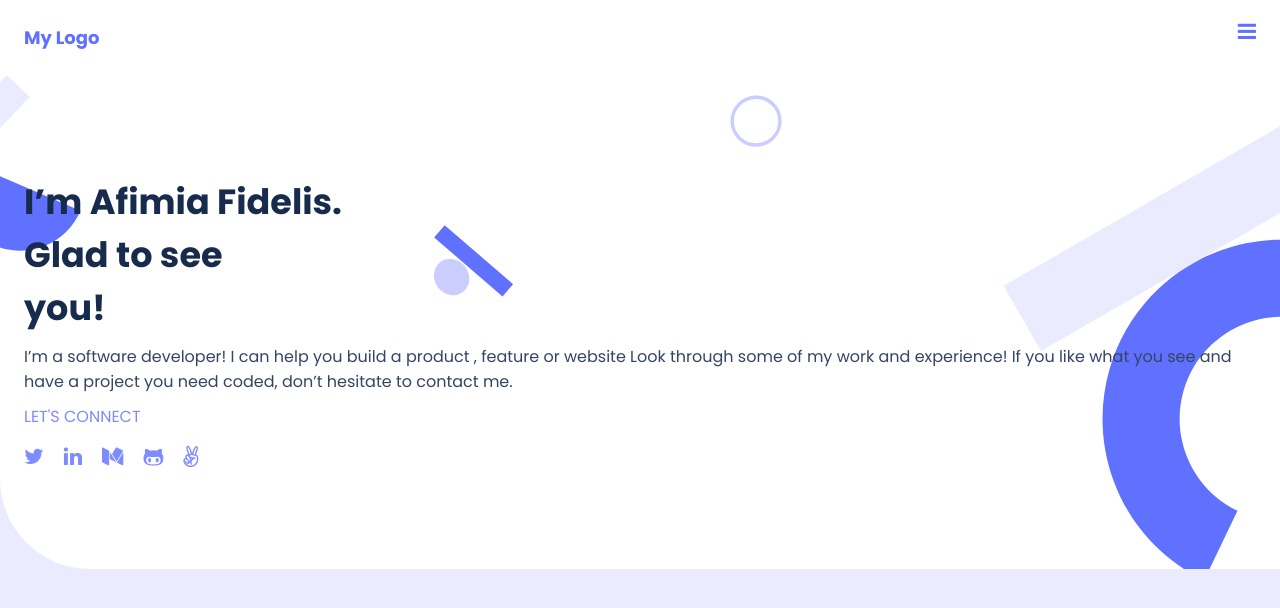
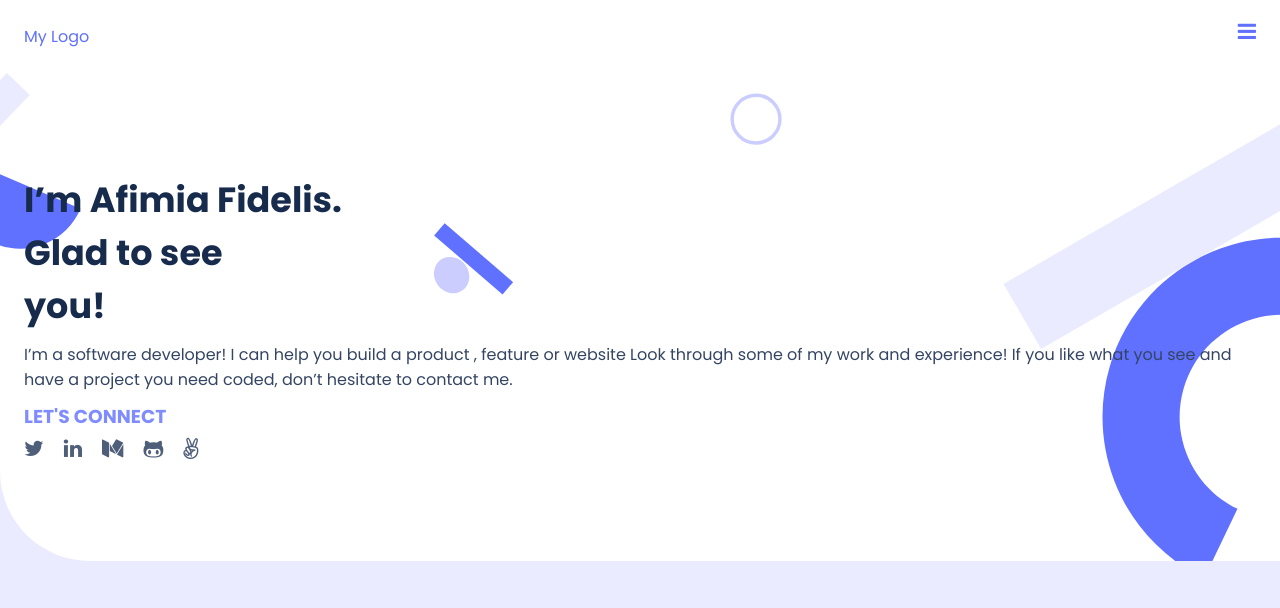
Before and after one commit to Izebiafe/Portfolio, a website: page index.html in a window 1280 px wide. Drawn offline with Linux system fonts and the light colour scheme.

Commit message:
update styling

```diff
--- a/assets/css/style.css
+++ b/assets/css/style.css
@@ -49,7 +49,7 @@ nav h1 {
   margin-top: 10px;
 }
 
-.banner a {
+.banner h3 {
   display: block;
   text-decoration: none;
   margin-top: 10px;
@@ -60,7 +60,6 @@ nav h1 {
   display: flex;
   gap: 20px;
   margin-top: 5px;
-  color: #505f79;
 }
 
 .banner ul li {
@@ -69,4 +68,5 @@ nav h1 {
 
 .banner ul li a {
   text-decoration: none;
+  color: #505f79;
 }
--- a/index.html
+++ b/index.html
@@ -16,7 +16,7 @@
 
  <header class="white">
   <nav>
-    <h1>My Logo</h1>
+    <a>My Logo</a>
     <i class="fa fa-bars fa-lg"></i>
   </nav>
  </header>
@@ -27,7 +27,7 @@
     <div>
       <h1>I’m Afimia Fidelis. <br> Glad to see <br> you!</h1>
       <p>I’m a software developer! I can help you build a product , feature or website Look through some of my work and experience! If you like what you see and have a project you need coded, don’t hesitate to contact me.</p>
-      <a href="#">LET'S CONNECT</a>
+      <h3 href="#">LET'S CONNECT</h3>
     </div>
 
     <div>
```
